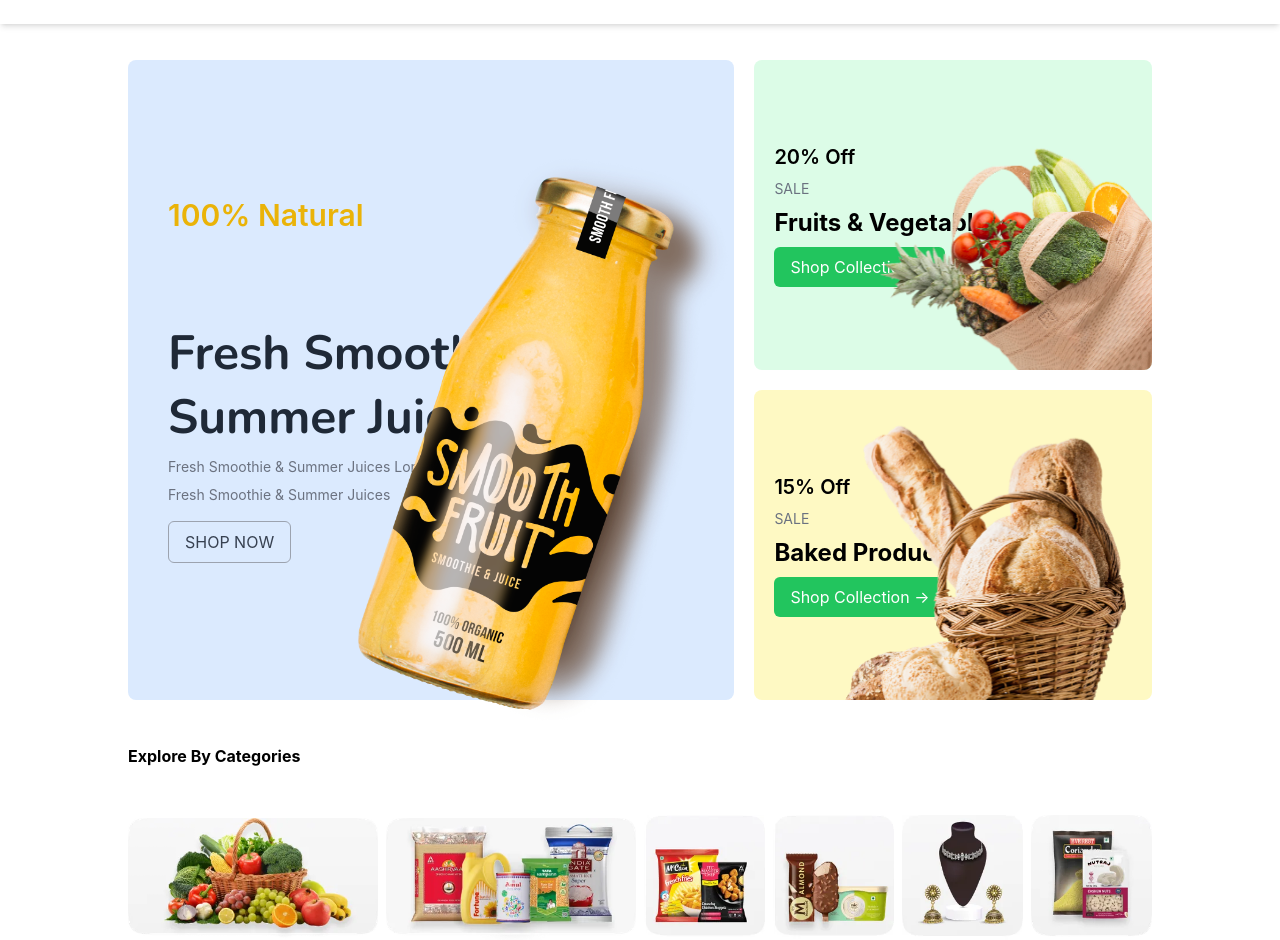
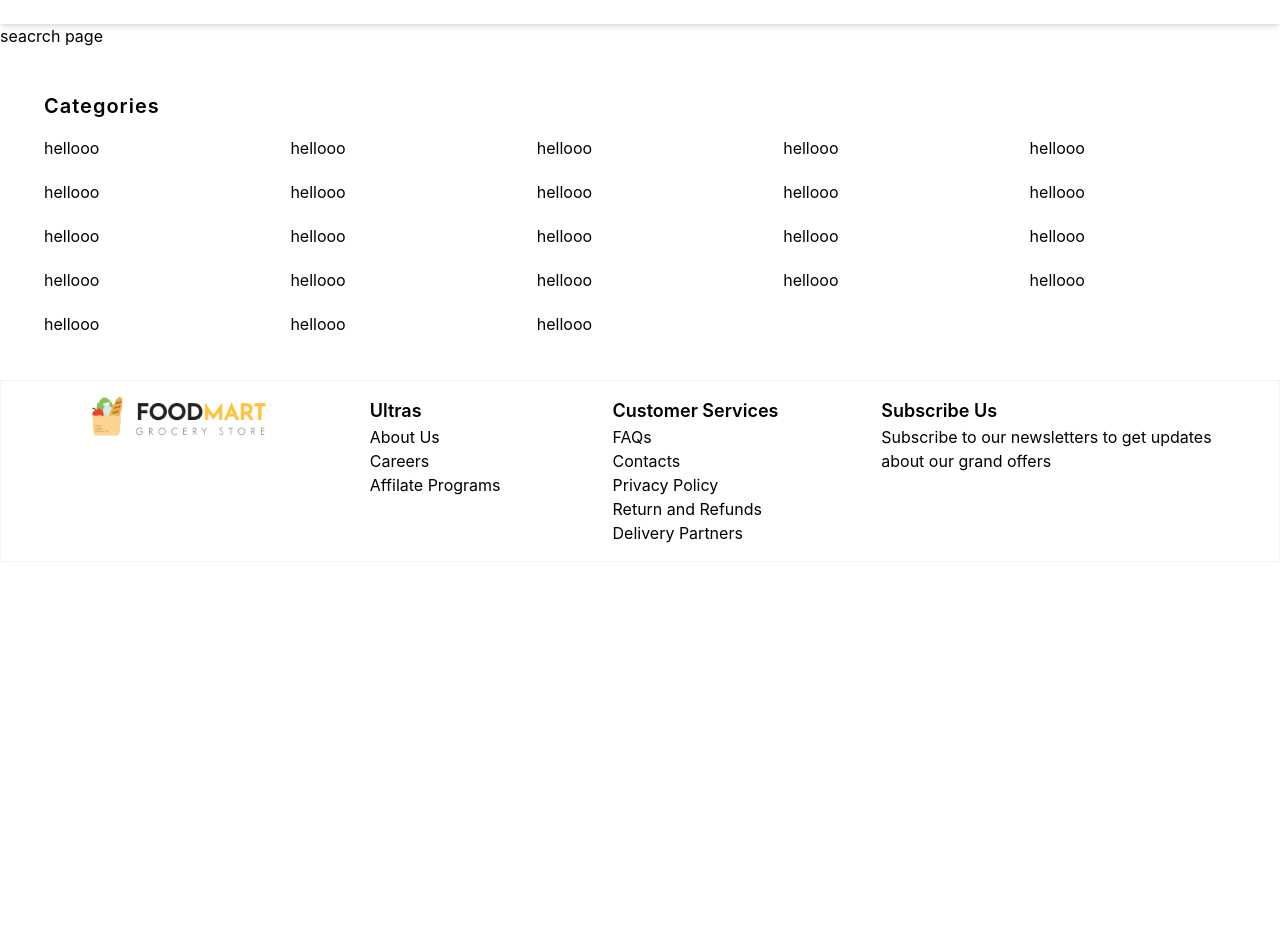
Before and after one commit to Edipika/food-mart, a React (Create React App) app: page /search in a window 1280 px wide. Shown: the part 72-1012 px from the top of the page. After the commit the page ends 800 px from the top, so only its background shows below. Built offline with nearby package versions, Linux system fonts and the light colour scheme.

Commit message:
latest push

```diff
--- a/package.json
+++ b/package.json
@@ -9,7 +9,7 @@
     "react": "^18.3.1",
     "react-dom": "^18.3.1",
     "react-icons": "^5.3.0",
-    "react-router-dom": "^6.26.2",
+    "react-router-dom": "^6.27.0",
     "react-scripts": "5.0.1",
     "web-vitals": "^2.1.4"
   },
--- a/src/App.jsx
+++ /dev/null
@@ -1,14 +0,0 @@
-// import logo from './logo.svg';
-import './App.css';
-
-function App() {
-  return (
-    <>
-   <h1 className="text-3xl font-bold underline">
-      Hello world!
-    </h1>
-    </>
-  );
-}
-
-export default App;
--- a/src/components/CategoryCard.jsx
+++ b/src/components/CategoryCard.jsx
@@ -1,5 +1,6 @@
 import fruits from '../assets/category/category1/AFruits.webp';
 import atta from '../assets/category/category1/BAtta-Rice-Dal.webp';
+import { Link } from 'react-router-dom';
 const images = require.context('../assets/category', false, /\.(webp|png|jpe?g|svg)$/);
 
 
@@ -13,17 +14,18 @@ function CategoryCard() {
             <div className="w-4/5 mx-auto">
                 <div className="grid grid-cols-8 grid-rows-5 place-items-center gap-y-3 gap-x-2">
                     <div className="col-span-2">
-                    <img src={fruits} alt="" />
+                        <Link to="/search">
+                            <img src={fruits} alt="Fruits" />
+                        </Link>
                     </div>
                     <div className="col-span-2">
-                   <img src={atta} alt="" />
+                        <img src={atta} alt="" />
                     </div>
                     {imagePaths.map((src, index) => (
                         <div key={index}>
                             <img src={src} alt={`Category ${index + 1}`} />
                         </div>
                     ))}
-
                 </div>
             </div>
         </>
--- /dev/null
+++ b/src/components/common/Layout.jsx
@@ -0,0 +1,15 @@
+import Header from "./Header";
+import Footer from "./Footer";
+
+const Layout = ({ children }) => {
+    return (
+        <div>
+            <Header />
+            {children}
+            <Footer />
+
+        </div>
+    );
+};
+
+export default Layout;
--- a/src/index.js
+++ b/src/index.js
@@ -1,32 +1,14 @@
 import React from 'react';
 import ReactDOM from 'react-dom/client';
 import './index.css';
-import App from './App';
-import { BrowserRouter } from 'react-router-dom';
-import Footer from './components/common/Footer';
-import Header from './components/common/Header';
-import HeroSection from './components/HeroSection';
-import CategoryCard from './components/CategoryCard';
+import {RouterProvider,} from "react-router-dom";
+import routes from './routes';
 
-// import reportWebVitals from './reportWebVitals';
 
 const root = ReactDOM.createRoot(document.getElementById('root'));
 root.render(
   <React.StrictMode>
-    <BrowserRouter>
-      <Header />
-    </BrowserRouter>
-    <HeroSection />
-    <CategoryCard />
-    <Footer />
-
-    {/*
-    <App />
-    */}
+    <RouterProvider router={routes}>
+    </RouterProvider>
   </React.StrictMode>
 );
-
-// If you want to start measuring performance in your app, pass a function
-// to log results (for example: reportWebVitals(console.log))
-// or send to an analytics endpoint. Learn more: https://bit.ly/CRA-vitals
-// reportWebVitals();
--- /dev/null
+++ b/src/pages/HomePage.jsx
@@ -0,0 +1,16 @@
+import Layout from "../components/common/Layout";
+import HeroSection from "../components/HeroSection";
+import CategoryCard from "../components/CategoryCard";
+
+const HomePage = () => {
+    return (
+        <div>
+            <Layout>
+                <HeroSection />
+                <CategoryCard />
+            </Layout>
+        </div>
+    );
+};
+
+export default HomePage;
--- a/src/pages/Search.jsx
+++ b/src/pages/Search.jsx
@@ -1,15 +1,13 @@
-import Footer from './components/common/Footer';
-import Header from './components/common/Header';
+import Layout from "../components/common/Layout";
 
 const SearchPage = () => {
   return (
     <div>
-        <Header />
-        <main>
-          <h2>Main Content of the Page</h2>
-          <p>This is where the main content goes...</p>
-        </main>
-        <Footer />
+      <Layout>
+        <p>seacrch page</p>
+      </Layout>
+
+
     </div>
   );
 };
--- /dev/null
+++ b/src/routes.js
@@ -0,0 +1,16 @@
+import SearchPage from "./pages/Search";
+import HomePage from "./pages/HomePage";
+import {createBrowserRouter} from "react-router-dom";
+
+const routes = createBrowserRouter([
+  {
+    path: "/",
+    element: <HomePage/>
+  },
+  {
+    path: "/search",
+    element:<SearchPage/>
+  },
+]);
+
+export default routes;
```
Also changed, not shown: src/pages/Category.jsx (deleted), 1 other file (tests, documents, lock files or other folders). Lines whose indentation alone changed are shown as unchanged.
